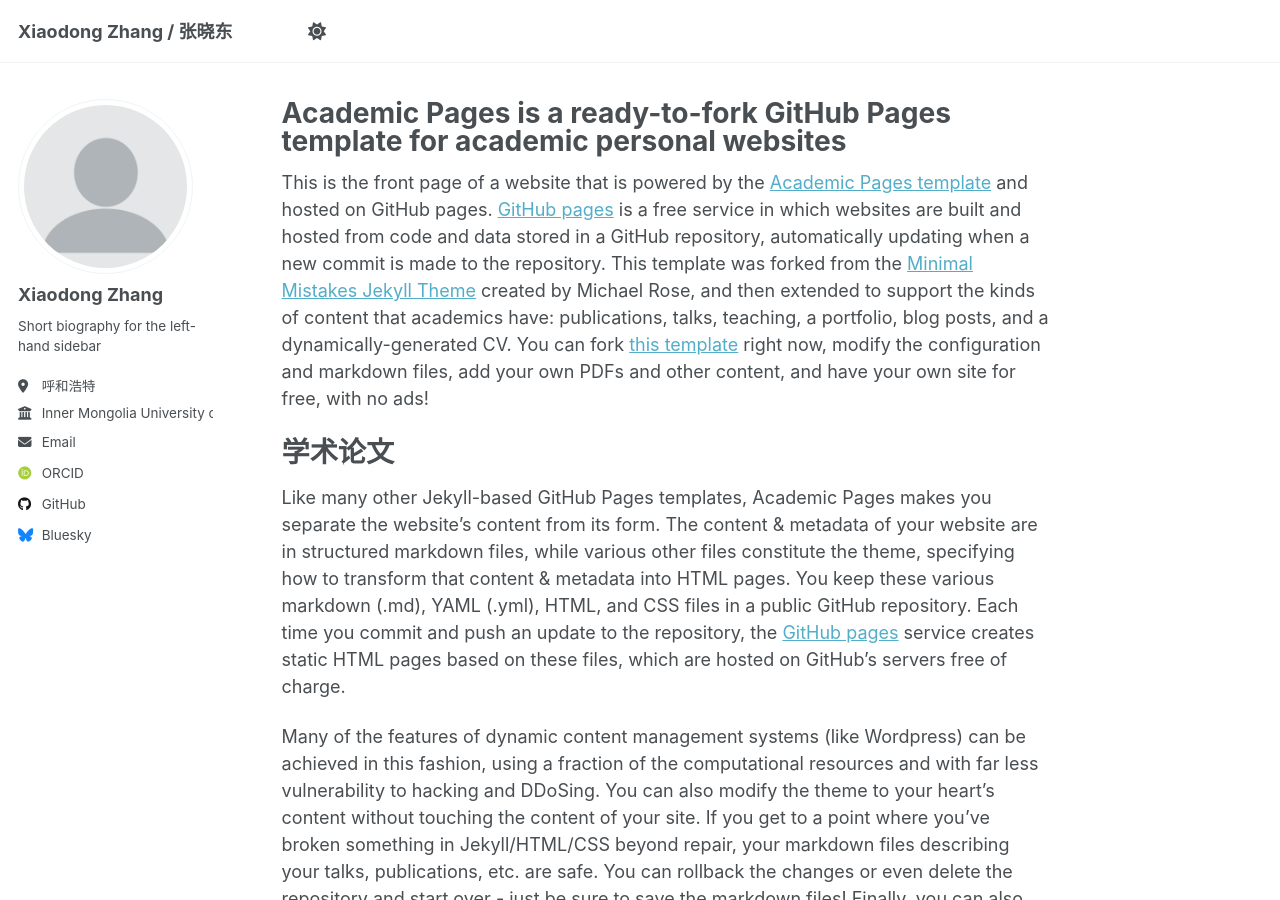
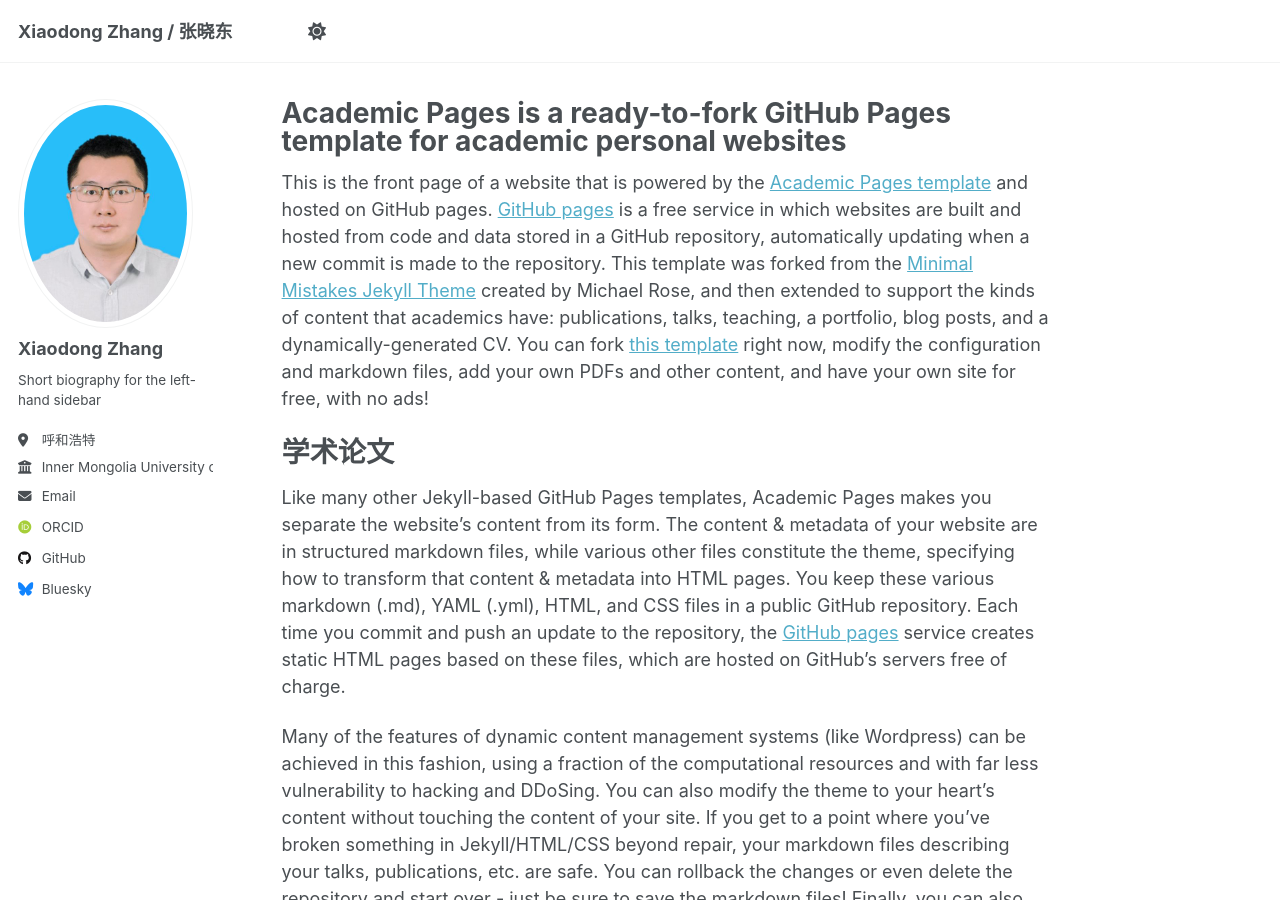
Before and after one commit to zhangxiaodong-imut/zhangxiaodong-imut.github.io, a Jekyll site: the page built from _pages/about.md, in a window 1280 px wide and 900 px high. Built offline with Jekyll 4.4.1, drawn with Linux system fonts in a browser that asks for light colours; some web fonts are replaced.

Commit message:
Update _config.yml

```diff
--- a/_config.yml
+++ b/_config.yml
@@ -22,7 +22,7 @@ repository               : "academicpages/academicpages.github.io"
 #               Additional customization can be done by editing /_includes/author-profile.html
 author:
   # Biographic information
-  avatar           : "profile.png"
+  avatar           : "zhang.jpg"
   name             : "Xiaodong Zhang"
   pronouns         : # example: "she/her"
   bio              : "Short biography for the left-hand sidebar"
```
